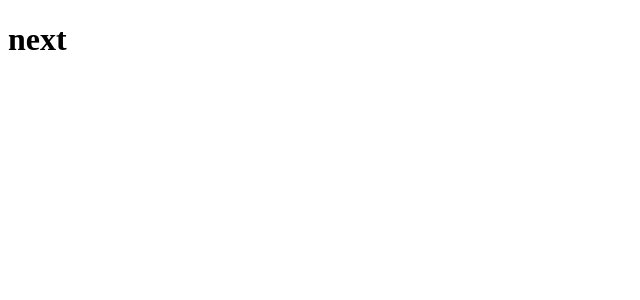
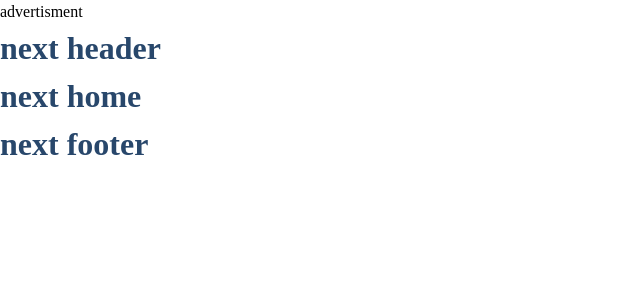
Before and after one commit to mikegulline/nextjs-mongodb-ecommerce, a Next.js app: page / in a window 1280 px wide. Shown: the top 300 px of the page, without its empty margins (0-640 px from the left). Built offline with nearby package versions, Linux system fonts and the light colour scheme.

Commit message:
added header and footer

```diff
--- /dev/null
+++ b/components/footer/index.jsx
@@ -0,0 +1,9 @@
+import styles from './styles.module.scss';
+
+export default function Footer() {
+  return (
+    <div>
+      <h1>next footer</h1>
+    </div>
+  );
+}
--- /dev/null
+++ b/components/header/Ad.jsx
@@ -0,0 +1,3 @@
+export default function Ad() {
+  return <div>advertisment</div>;
+}
--- /dev/null
+++ b/components/header/index.jsx
@@ -0,0 +1,13 @@
+import Ad from './Ad';
+import styles from './styles.module.scss';
+
+export default function Header() {
+  return (
+    <>
+      <Ad />
+      <header>
+        <h1>next header</h1>
+      </header>
+    </>
+  );
+}
--- a/next.config.js
+++ b/next.config.js
@@ -1,6 +1,12 @@
 /** @type {import('next').NextConfig} */
+const path = require('path');
+
 const nextConfig = {
   reactStrictMode: true,
-}
+  sassOptions: {
+    includePaths: [path.join(__dirname, 'styles')],
+    prependData: `@import "./base.scss";`,
+  },
+};
 
-module.exports = nextConfig
+module.exports = nextConfig;
--- a/pages/_app.js
+++ b/pages/_app.js
@@ -1,18 +1,32 @@
+import Head from 'next/head';
 import { Provider } from 'react-redux';
 import { PersistGate } from 'redux-persist/integration/react';
 import { persistStore } from 'redux-persist';
 import store from '../store';
 
 import '../styles/globals.scss';
+import Header from '../components/header';
+import Footer from '../components/footer';
 
 let persistor = persistStore(store);
 
 export default function App({ Component, pageProps }) {
   return (
-    <Provider store={store}>
-      <PersistGate loading={null} persistor={persistor}>
-        <Component {...pageProps} />
-      </PersistGate>
-    </Provider>
+    <>
+      <Head>
+        <title>Create Next App</title>
+        <meta name='description' content='Generated by create next app' />
+        <meta name='viewport' content='width=device-width, initial-scale=1' />
+        <link rel='icon' href='/favicon.ico' />
+      </Head>
+
+      <Provider store={store}>
+        <PersistGate loading={null} persistor={persistor}>
+          <Header />
+          <Component {...pageProps} />
+          <Footer />
+        </PersistGate>
+      </Provider>
+    </>
   );
 }
--- a/pages/index.js
+++ b/pages/index.js
@@ -1,16 +1,9 @@
-import Head from 'next/head';
 // import styles from '../styles/Home.module.scss';
 
 export default function Home() {
   return (
     <>
-      <Head>
-        <title>Create Next App</title>
-        <meta name='description' content='Generated by create next app' />
-        <meta name='viewport' content='width=device-width, initial-scale=1' />
-        <link rel='icon' href='/favicon.ico' />
-      </Head>
-      <h1>next</h1>
+      <h1>next home</h1>
     </>
   );
 }
--- /dev/null
+++ b/styles/base.scss
@@ -0,0 +1 @@
+$primary-color: #28476b;
--- a/styles/globals.scss
+++ b/styles/globals.scss
@@ -0,0 +1,54 @@
+* {
+  margin: 0;
+  box-sizing: border-box;
+  &:before,
+  &:after {
+    box-sizing: border-box;
+  }
+}
+
+body {
+  line-height: 1.5;
+  -webkit-font-smoothing: antialiased;
+}
+
+button,
+input,
+textarea,
+select {
+  font: inherit;
+}
+
+p,
+h1,
+h2,
+h3,
+h4,
+h5,
+h6 {
+  overflow-wrap: break-word;
+  color: $primary-color;
+}
+
+img,
+video,
+canvas,
+svg {
+  max-width: 100%;
+}
+
+a {
+  text-decoration: none;
+  color: inherit;
+}
+
+ul {
+  list-style: none;
+  padding: 0;
+  margin: 0;
+}
+
+button {
+  border: none;
+  outline: none;
+}
```
Also changed, not shown: components/footer/styles.module.scss (added), components/header/styles.module.scss (added).
